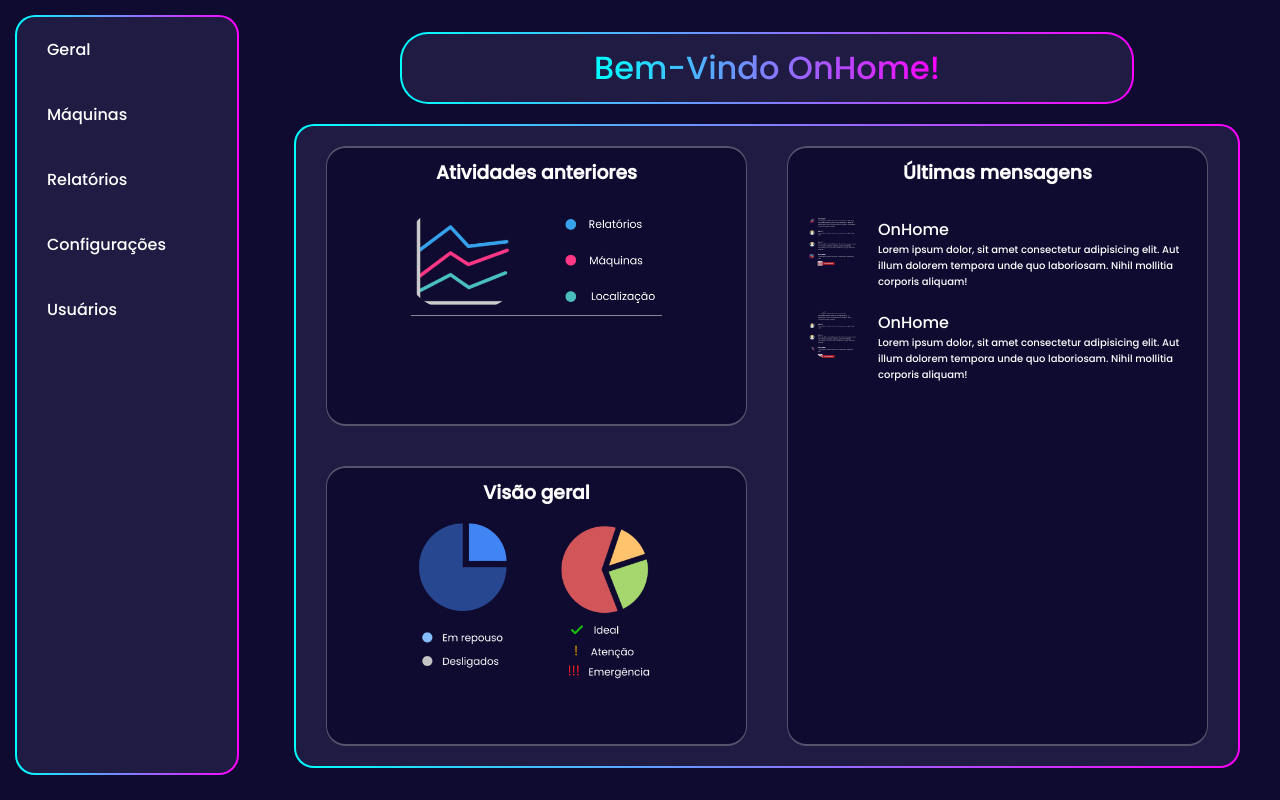
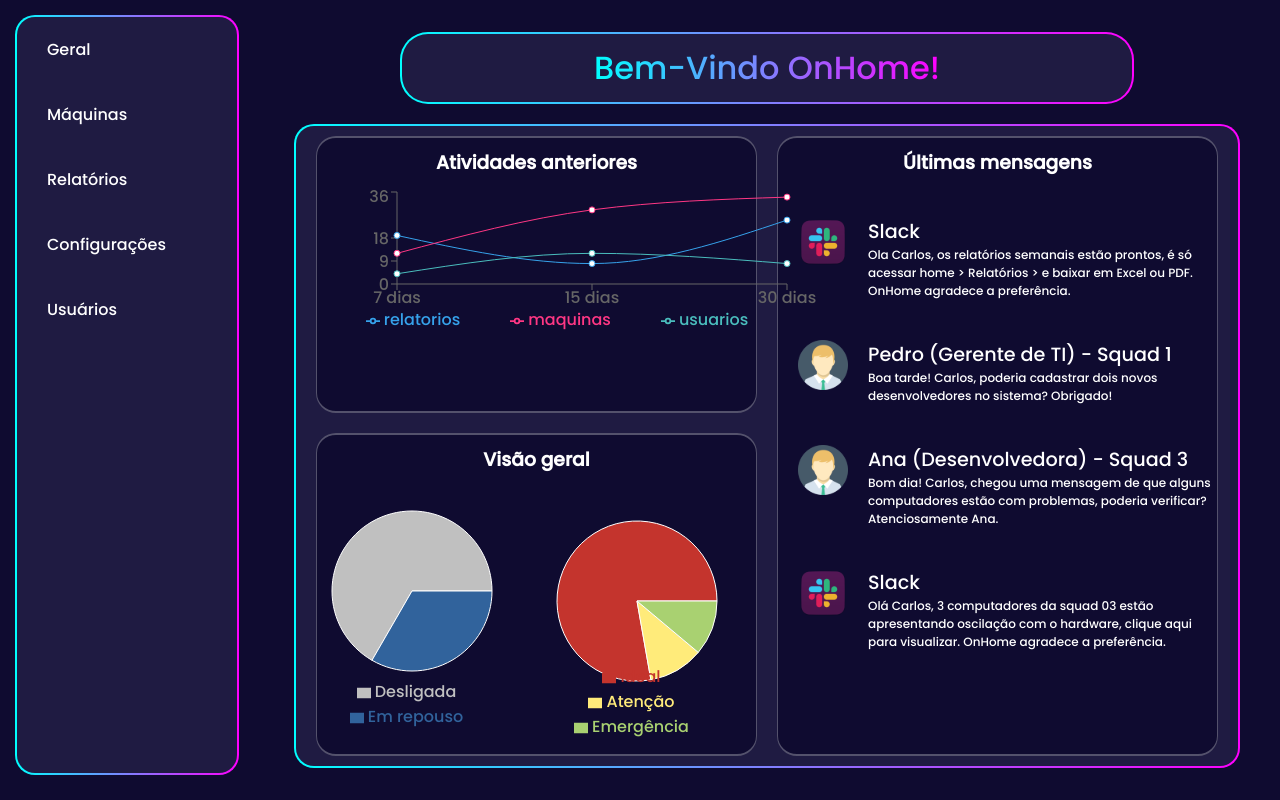
Before and after one commit to julianaesteves/projeto-p.i-onhome-site, a React (Create React App) app in the folder projeto-react/onhome/: page /dashboard in a window 1280 px wide. Built offline with nearby package versions, Linux system fonts and the light colour scheme.

Commit message:
Ajustes na visao geral

```diff
--- /dev/null
+++ b/projeto-react/onhome/src/pages/Dashboard/Home/ConnectedMachines/index.jsx
@@ -0,0 +1,34 @@
+import { PieChart, Pie, Cell, Legend, Tooltip, ResponsiveContainer } from 'recharts';
+
+const ConnectedMachines = () => {
+    const data = [
+        { name: 'Ideal', value: 7 },
+        { name: 'Atenção', value: 1 },
+        { name: 'Emergência', value: 1 },
+    ];
+
+    const chartColor = ["#c4342d", "#ffeb7a", "#a9d171"]
+
+    return (
+        <div style={{ display: "flex", alignItems: "center"}}>
+            <PieChart width={250} height={250}>
+                <Pie
+                    dataKey="value"
+                    data={data}
+                    cx="50%"
+                    cy="50%"
+                    outerRadius={80}
+                    fill="#8884d8"
+                >
+                    {data.map((item, index) => (
+                        <Cell fill={chartColor[index]} />
+                    ))}
+                </Pie>
+                <Legend/>
+                <Tooltip />
+            </PieChart>
+        </div>
+    )
+}
+
+export default ConnectedMachines
--- /dev/null
+++ b/projeto-react/onhome/src/pages/Dashboard/Home/LastActivities/index.jsx
@@ -0,0 +1,50 @@
+import { LineChart, Line, XAxis, YAxis, CartesianGrid, Tooltip, Legend, ResponsiveContainer } from 'recharts';
+
+const LastActivities = () => {
+    const data = [
+        {
+            tempo: "7 dias",
+            relatorios: 19,
+            maquinas: 12,
+            usuarios: 4
+        },
+        {
+            tempo: "15 dias",
+            relatorios: 8,
+            maquinas: 29,
+            usuarios: 12
+        },
+        {
+            tempo: "30 dias",
+            relatorios: 25,
+            maquinas: 34,
+            usuarios: 8
+        },
+    ]
+
+    return (
+        <div>
+            <LineChart
+                width={500}
+                height={150}
+                data={data}
+                margin={{
+                    top: 5,
+                    right: 30,
+                    left: 20,
+                    bottom: 5,
+                }}
+            >
+                <XAxis dataKey={"tempo"}/>
+                <YAxis />
+                <Tooltip />
+                <Legend />
+                <Line type="monotone" dataKey="relatorios" stroke="#36A2EB" />
+                <Line type="monotone" dataKey="maquinas" stroke="#FF3784" />
+                <Line type="monotone" dataKey="usuarios" stroke="#4ABDBD" />
+            </LineChart>
+        </div>
+    )
+}
+
+export default LastActivities
--- /dev/null
+++ b/projeto-react/onhome/src/pages/Dashboard/Home/MachinesOff/index.jsx
@@ -0,0 +1,33 @@
+import { PieChart, Pie, Cell, Legend, Tooltip, ResponsiveContainer } from 'recharts';
+
+const MachinesOff = () => {
+    const data = [
+        { name: "Desligada", value: 2 },
+        { name: "Em repouso", value: 1 },
+    ]
+
+    const chartColor = ["#c0c0c0", "#31639c"]
+
+    return (
+        <div style={{ display: "flex", alignItems: "center", paddingBottom: "20px"}}>
+            <PieChart width={200} height={250}>
+                <Pie
+                    dataKey="value"
+                    data={data}
+                    cx="50%"
+                    cy="50%"
+                    outerRadius={80}
+                    fill="#8884d8"
+                >
+                    {data.map((item, index) => (
+                        <Cell fill={chartColor[index]} />
+                    ))}
+                </Pie>
+                <Legend />
+                <Tooltip />
+            </PieChart>
+        </div>
+    )
+}
+
+export default MachinesOff
--- a/projeto-react/onhome/src/pages/Dashboard/Home/Message/index.jsx
+++ b/projeto-react/onhome/src/pages/Dashboard/Home/Message/index.jsx
@@ -1,16 +1,16 @@
 import './style.css';
 
-const Message = ({ radius }) => (
+const Message = ({ message, radius }) => (
     <div className="home-graph-message">
         <div className="home-content-image">
-            <img src="./images/grafico3.png" style={{ borderRadius: radius }} />
+            <img src={`${message.icon}`} style={{ borderRadius: radius }} />
         </div>
         <div className="home-graph-content">
             <div className="home-content-title">
-                <p>OnHome</p>
+                <p>{message.author}</p>
             </div>
             <div className="home-content-description">
-                <p>Lorem ipsum dolor, sit amet consectetur adipisicing elit. Aut illum dolorem tempora unde quo laboriosam. Nihil mollitia corporis aliquam!</p>
+                <p>{message.content}</p>
             </div>
         </div>
     </div>
--- a/projeto-react/onhome/src/pages/Dashboard/Home/Message/style.css
+++ b/projeto-react/onhome/src/pages/Dashboard/Home/Message/style.css
@@ -1,7 +1,9 @@
 .home-graph-message {
     padding-top: 20px;
+    margin: 10px 0;
     display: flex;
     gap: 20px;
+    font-size: 1.2rem;
 }
 .home-graph-message .home-content-image {
     width: 50px;
@@ -18,6 +20,6 @@
 }
 
 .home-content-description p {
-    font-size: 10px;
+    font-size: 12px;
     padding-right: 5px;
 }
--- a/projeto-react/onhome/src/pages/Dashboard/Home/index.jsx
+++ b/projeto-react/onhome/src/pages/Dashboard/Home/index.jsx
@@ -1,48 +1,68 @@
 import Border from "../../../components/Border";
 import GradientText from "../../../components/GradientText";
 import Message from "./Message";
+import ConnectedMachines from "./ConnectedMachines"
+import MachinesOff from "./MachinesOff";
+import LastActivities from "./LastActivities";
 
 import './style.css';
+
 const Home = () => {
+    const messageList = [
+        {
+            author: "Slack",
+            content: "Ola Carlos, os relatórios semanais estão prontos, é só acessar home > Relatórios > e baixar em Excel ou PDF. OnHome agradece a preferência.",
+            icon: "./icons/slack.svg"
+        },
+        {
+            author: "Pedro (Gerente de TI) - Squad 1",
+            content: "Boa tarde! Carlos, poderia cadastrar dois novos desenvolvedores no sistema? Obrigado!",
+            icon: "./icons/persona.svg"
+        },
+        {
+            author: "Ana (Desenvolvedora) - Squad 3",
+            content: "Bom dia! Carlos, chegou uma mensagem de que alguns computadores estão com problemas, poderia verificar? Atenciosamente Ana.",
+            icon: "./icons/persona.svg"
+        },
+        {
+            author: "Slack",
+            content: "Olá Carlos, 3 computadores da squad 03 estão apresentando oscilação com o hardware, clique aqui para visualizar. OnHome agradece a preferência.",
+            icon: "./icons/slack.svg"
+        }
+    ]
+
     return (
         <div className="home-graph-container">
             <Border width={"730px"} padding={"10px 0 0 0"} margin={"0 0 20px 0"} children={<GradientText title="Bem-Vindo OnHome!" textAlign='center' />} />
             <div className="home-graph border-gradient">
-
-
                 <div className="home-column-graph">
-
                     <div className="home-graph-item">
                         <div className="home-graph-title">
                             <h3>Atividades anteriores</h3>
                         </div>
                         <div className="home-graph-content">
-                            <img src="./images/grafico1.png" />
+                            <LastActivities />
                         </div>
                     </div>
-
                     <div className="home-graph-item">
                         <div className="home-graph-title">
                             <h3>Visão geral</h3>
                         </div>
-                        <div className="home-graph-content">
-                            <img src="./images/grafico2.png" />
+                        <div className="home-graph-content-1">
+                            <MachinesOff />
+                            <ConnectedMachines />
                         </div>
                     </div>
 
                 </div>
-
-
                 <div className="home-graph-item">
                     <div className="home-graph-title">
                         <h3>Últimas mensagens</h3>
                     </div>
-                    <Message radius='10px' />
-                    <Message radius='100%' />
+                    {messageList.map(message => (
+                        <Message message={message}/>
+                    ))}
                 </div>
-
-
-
             </div>
         </div>
     );
--- a/projeto-react/onhome/src/pages/Dashboard/Home/style.css
+++ b/projeto-react/onhome/src/pages/Dashboard/Home/style.css
@@ -30,7 +30,7 @@
     border-color: #54526c;
     border-radius: 20px;
     background-color: #0f0b30;
-    margin: 20px;
+    margin: 10px;
 }
 
 .home-graph-item img{
@@ -40,3 +40,8 @@
 .home-graph-title {
     margin: 10px;
 }
+
+.home-graph-content-1 {
+    display: flex;
+    justify-content: center;
+}
```
Also changed, not shown: projeto-react/onhome/public/icons/persona.svg (added), projeto-react/onhome/public/icons/slack.svg (added).
